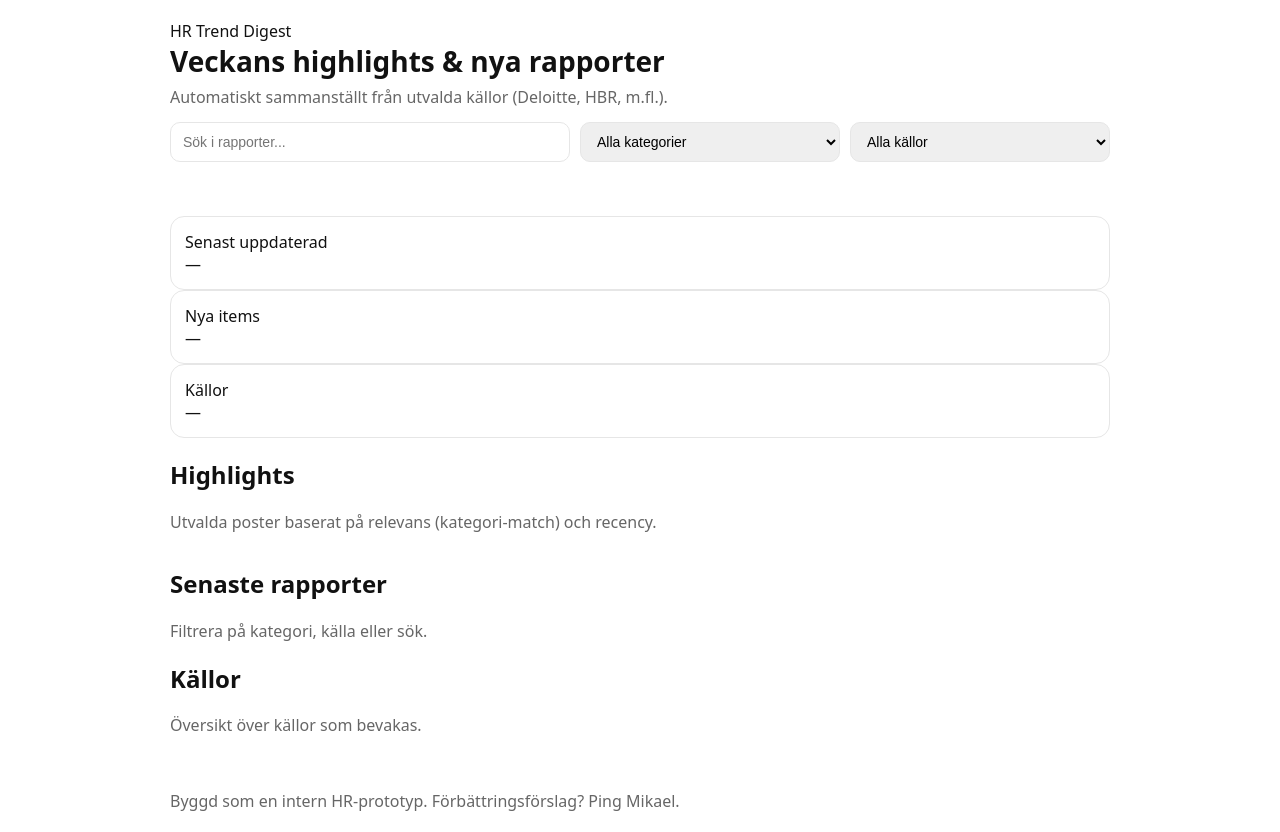
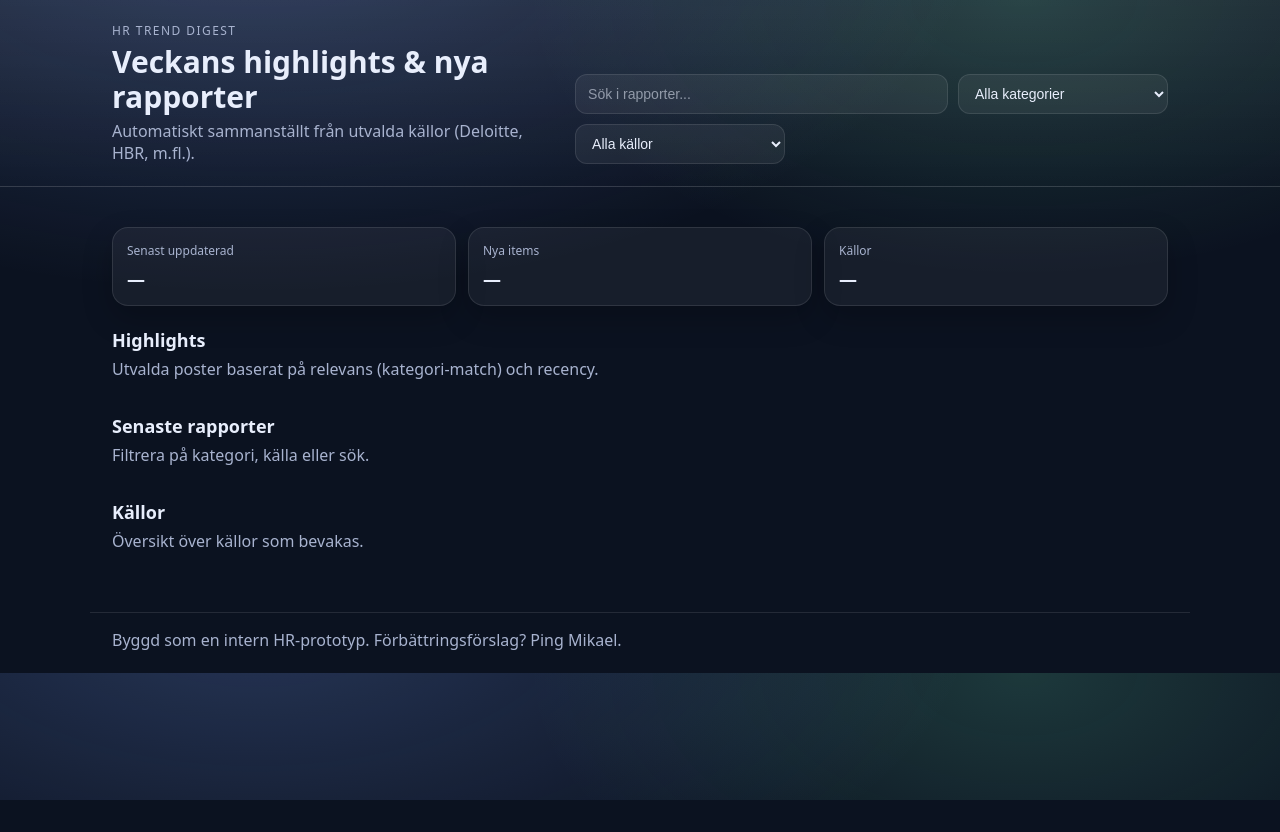
Before and after one commit to msilverhage-jpg/Mikaels-HR-Trendtracker, a website: page docs/index.html in a window 1280 px wide. After the commit the page ends 800 px from the top, so only its background shows below. Drawn offline with Linux system fonts and the light colour scheme.

Commit message:
Update styles.css

```diff
--- a/docs/styles.css
+++ b/docs/styles.css
@@ -1,19 +1,110 @@
-:root { --border:#e6e6e6; --muted:#666; }
-* { box-sizing: border-box; }
-body { font-family: system-ui, -apple-system, Segoe UI, Roboto, Arial; margin:0; background:#fff; color:#111; }
-.wrap { max-width: 980px; margin: 0 auto; padding: 20px; }
-h1 { margin: 0 0 6px 0; font-size: 28px; }
-.muted { color: var(--muted); margin: 0 0 14px 0; }
-.controls { display:flex; gap:10px; flex-wrap:wrap; margin: 14px 0; }
-input, select { padding:10px 12px; border:1px solid var(--border); border-radius:10px; font-size:14px; }
-input { flex: 1 1 320px; }
-select { flex: 0 0 260px; }
-.meta { color: var(--muted); font-size: 13px; margin-top: 8px; }
+:root{
+  --bg:#0b1220;
+  --panel:#0f1a2e;
+  --card:#0f1a2e;
+  --text:#e8eefc;
+  --muted:#a8b3cf;
+  --border:rgba(255,255,255,.10);
+  --accent:#7aa2ff;
+  --accent2:#6ee7b7;
+}
 
-.grid { display:grid; grid-template-columns: repeat(auto-fill, minmax(300px, 1fr)); gap: 12px; }
-.card { border: 1px solid var(--border); border-radius: 14px; padding: 14px; background:#fff; }
-.kicker { display:flex; justify-content:space-between; gap:10px; color: var(--muted); font-size: 12px; margin-bottom: 10px; }
-.title { font-weight: 700; margin: 0 0 10px 0; line-height: 1.3; }
-.card a { color: inherit; text-decoration: none; }
-.card a:hover { text-decoration: underline; }
-.snip { color: var(--muted); font-size: 13px; margin: 0; }
+*{box-sizing:border-box}
+body{
+  margin:0;
+  font-family:system-ui,-apple-system,Segoe UI,Roboto,Arial;
+  background:radial-gradient(1200px 600px at 20% -10%, rgba(122,162,255,.25), transparent 60%),
+             radial-gradient(900px 500px at 80% 0%, rgba(110,231,183,.18), transparent 55%),
+             var(--bg);
+  color:var(--text);
+}
+
+.wrap{max-width:1100px;margin:0 auto;padding:22px}
+.topbar{
+  border-bottom:1px solid var(--border);
+  background:linear-gradient(180deg, rgba(255,255,255,.06), transparent);
+}
+.topbar__inner{display:flex;flex-direction:column;gap:14px}
+@media(min-width:900px){
+  .topbar__inner{flex-direction:row;align-items:flex-end;justify-content:space-between}
+}
+.eyebrow{letter-spacing:.12em;text-transform:uppercase;font-size:12px;color:var(--muted)}
+h1{margin:6px 0 6px;font-size:30px;line-height:1.15}
+h2{margin:0;font-size:18px}
+p{margin:0}
+.muted{color:var(--muted)}
+
+.controls{display:flex;gap:10px;flex-wrap:wrap;justify-content:flex-start}
+input,select{
+  background:rgba(255,255,255,.06);
+  color:var(--text);
+  border:1px solid var(--border);
+  border-radius:12px;
+  padding:10px 12px;
+  font-size:14px;
+  outline:none;
+}
+input{min-width:260px;flex:1}
+select{min-width:210px}
+input::placeholder{color:rgba(232,238,252,.55)}
+
+.cards{display:grid;grid-template-columns:repeat(3,1fr);gap:12px;margin-top:18px}
+@media(max-width:800px){.cards{grid-template-columns:1fr}}
+.card{
+  border:1px solid var(--border);
+  border-radius:16px;
+  padding:14px;
+  background:rgba(255,255,255,.05);
+  box-shadow:0 12px 30px rgba(0,0,0,.22);
+}
+.kpi__label{font-size:12px;color:var(--muted)}
+.kpi__value{font-size:18px;font-weight:700;margin-top:8px}
+
+.section{margin-top:22px}
+.section__head{display:flex;flex-direction:column;gap:6px;margin-bottom:12px}
+
+.grid{display:grid;grid-template-columns:repeat(auto-fill,minmax(320px,1fr));gap:12px}
+.hcard{
+  border:1px solid var(--border);
+  border-radius:16px;
+  padding:14px;
+  background:rgba(255,255,255,.05);
+}
+.hcard__top{display:flex;justify-content:space-between;gap:10px;font-size:12px;color:var(--muted);margin-bottom:10px}
+.hcard__title{margin:0 0 10px;font-weight:750;line-height:1.25}
+.hcard a{color:var(--text);text-decoration:none}
+.hcard a:hover{text-decoration:underline}
+.hcard__snip{margin:0;color:var(--muted);font-size:13px;line-height:1.45}
+
+.list{display:flex;flex-direction:column;gap:10px}
+.row{
+  display:flex;flex-direction:column;gap:6px;
+  border:1px solid var(--border);
+  border-radius:16px;
+  padding:12px 14px;
+  background:rgba(255,255,255,.04);
+}
+@media(min-width:900px){
+  .row{flex-direction:row;align-items:flex-start;justify-content:space-between}
+}
+.row__main{max-width:820px}
+.row__meta{display:flex;gap:10px;flex-wrap:wrap;color:var(--muted);font-size:12px}
+.tag{
+  display:inline-flex;align-items:center;gap:6px;
+  border:1px solid var(--border);
+  border-radius:999px;
+  padding:6px 10px;
+  background:rgba(255,255,255,.04);
+}
+.dot{width:8px;height:8px;border-radius:99px;background:var(--accent)}
+.dot2{background:var(--accent2)}
+.badges{display:flex;flex-wrap:wrap;gap:8px}
+.badge{
+  border:1px solid var(--border);
+  border-radius:999px;
+  padding:8px 10px;
+  background:rgba(255,255,255,.04);
+  font-size:13px;
+  color:var(--text);
+}
+.footer{margin-top:26px;border-top:1px solid var(--border);padding-top:16px}
```
